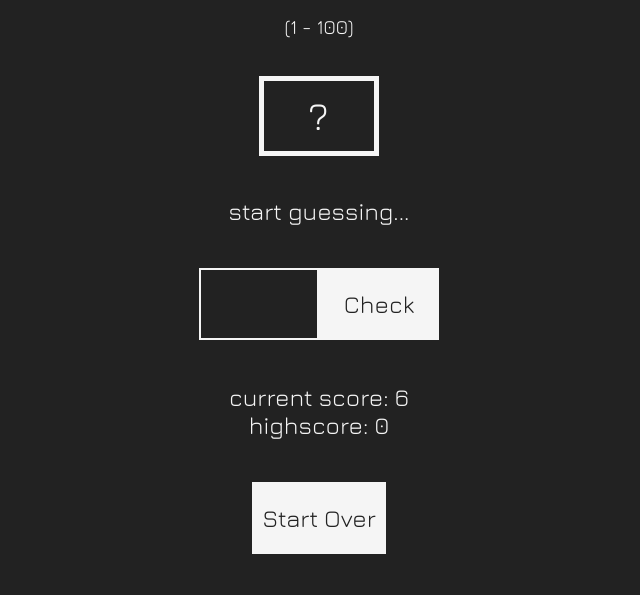
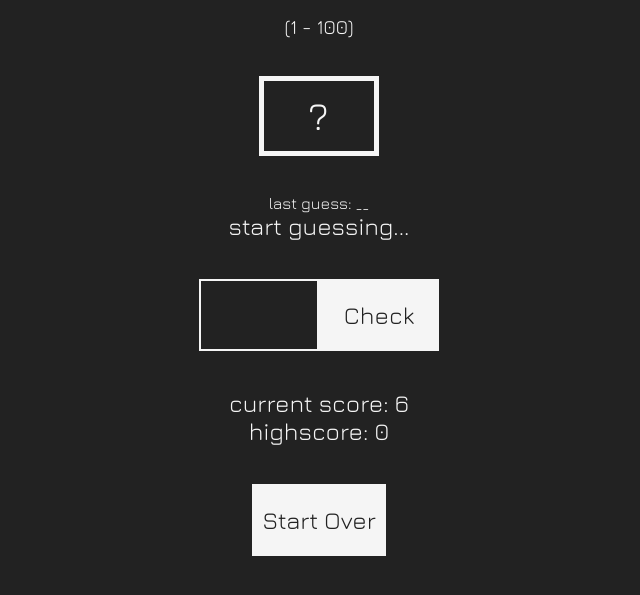
Before and after one commit to croc92/guess_game, a plain HTML site: page index.html in a window 1280 px wide. Shown: the part 89-684 px from the top of the page, without its empty margins (321-961 px from the left). Drawn offline with nearby package versions, Linux system fonts and the light colour scheme.

Commit message:
Update index.html

```diff
--- a/index.html
+++ b/index.html
@@ -20,6 +20,7 @@
     </header>
     <main>
         <section>
+            <p class="par-last-guess">last guess: <span class="last-guess">__</span></p>
             <p class="message">start guessing...</p>
         </section>
         <section class="input">
```
